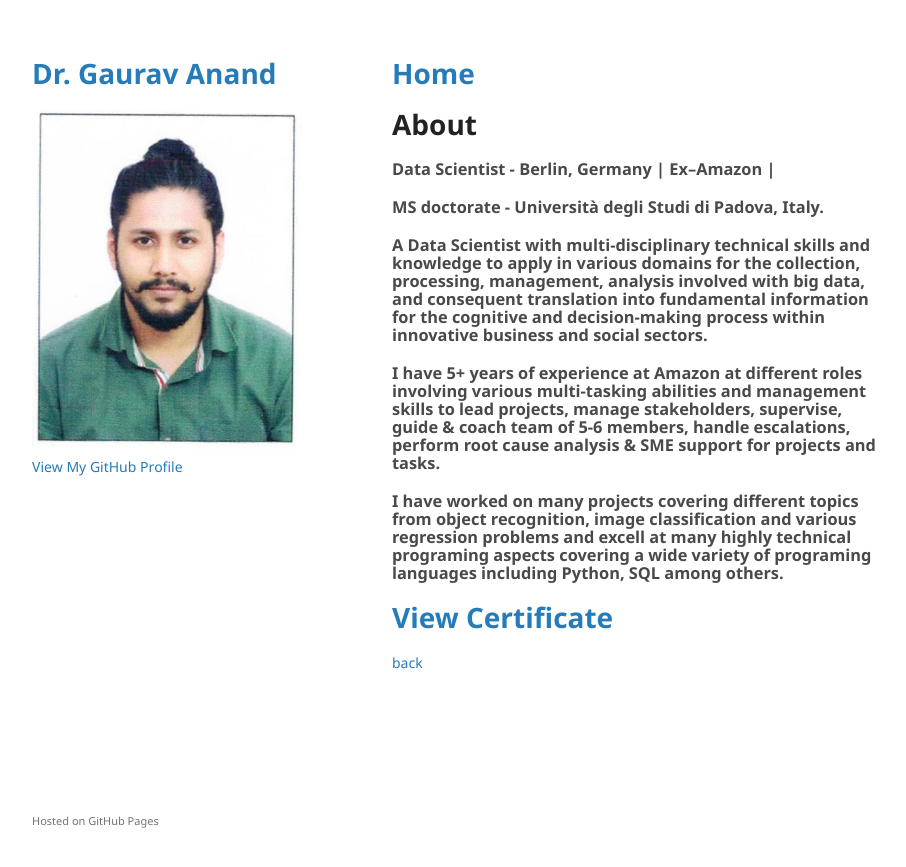
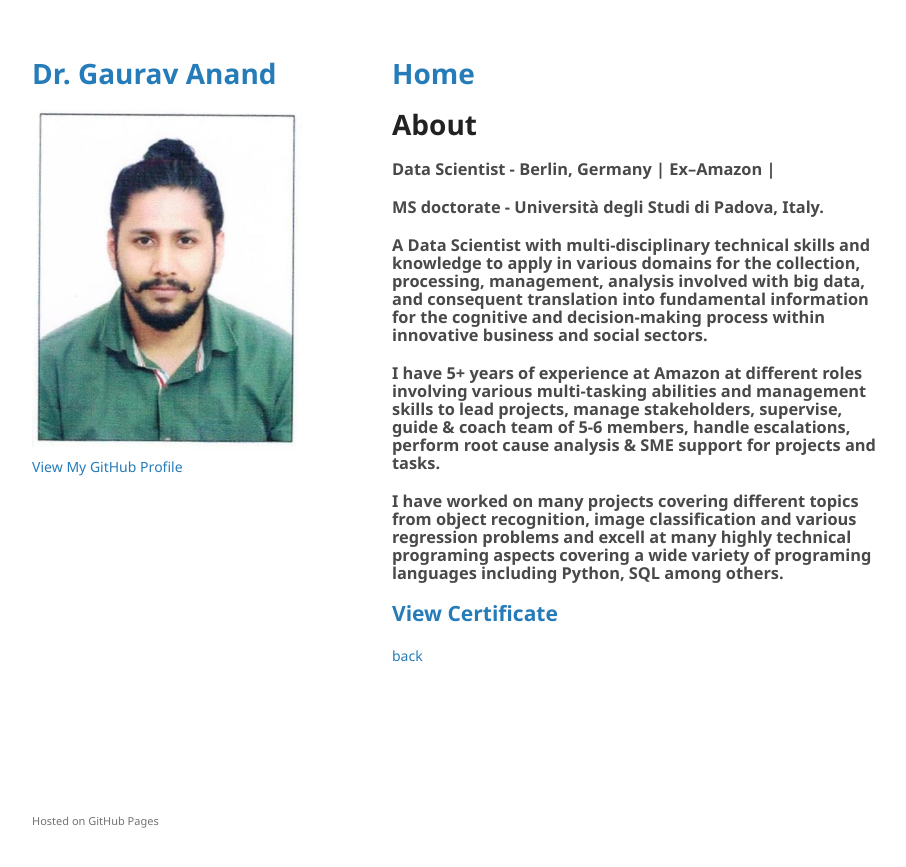
Before and after one commit to anandgrv/anandgrv.github.io, a Jekyll site: the page built from about.md, in a window 1280 px wide. Shown: the top 867 px of the page, without its empty margins (178-1084 px from the left). Built offline with Jekyll 4.4.1, drawn with Linux system fonts in a browser that asks for light colours; our own code applies the rules of GitHub Pages for plain Markdown files.

```diff
--- a/about.md
+++ b/about.md
@@ -15,6 +15,6 @@ layout: default
 
 ### I have worked on many projects covering different topics from object recognition, image classification and various regression problems and excell at many highly technical programing aspects covering a wide variety of programing languages including Python, SQL among others.
 
-# [View Certificate](/images/degree_cert_MS.jpg)
+## [View Certificate](/images/degree_cert_MS.jpg)
 
 [back](./)
```
